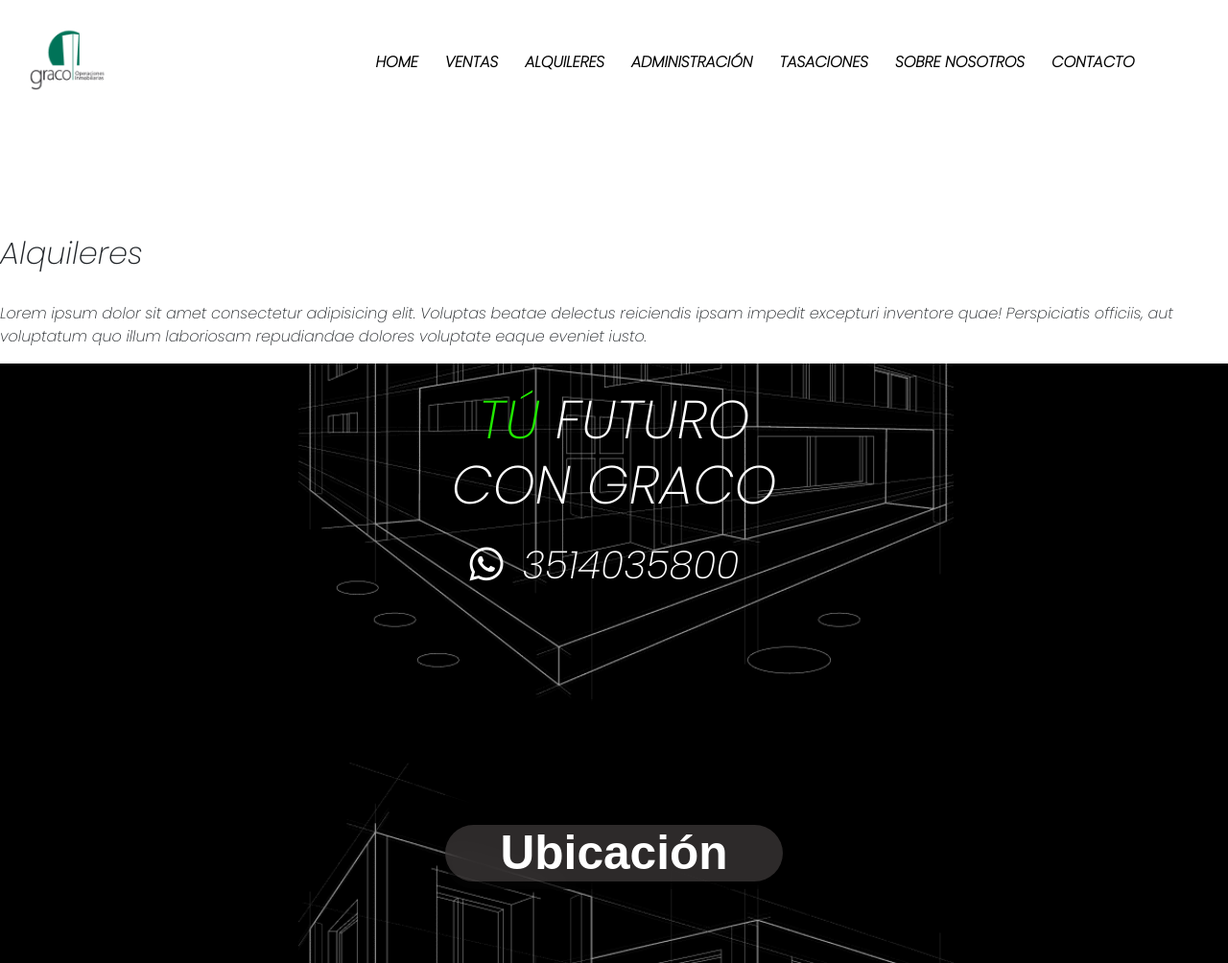
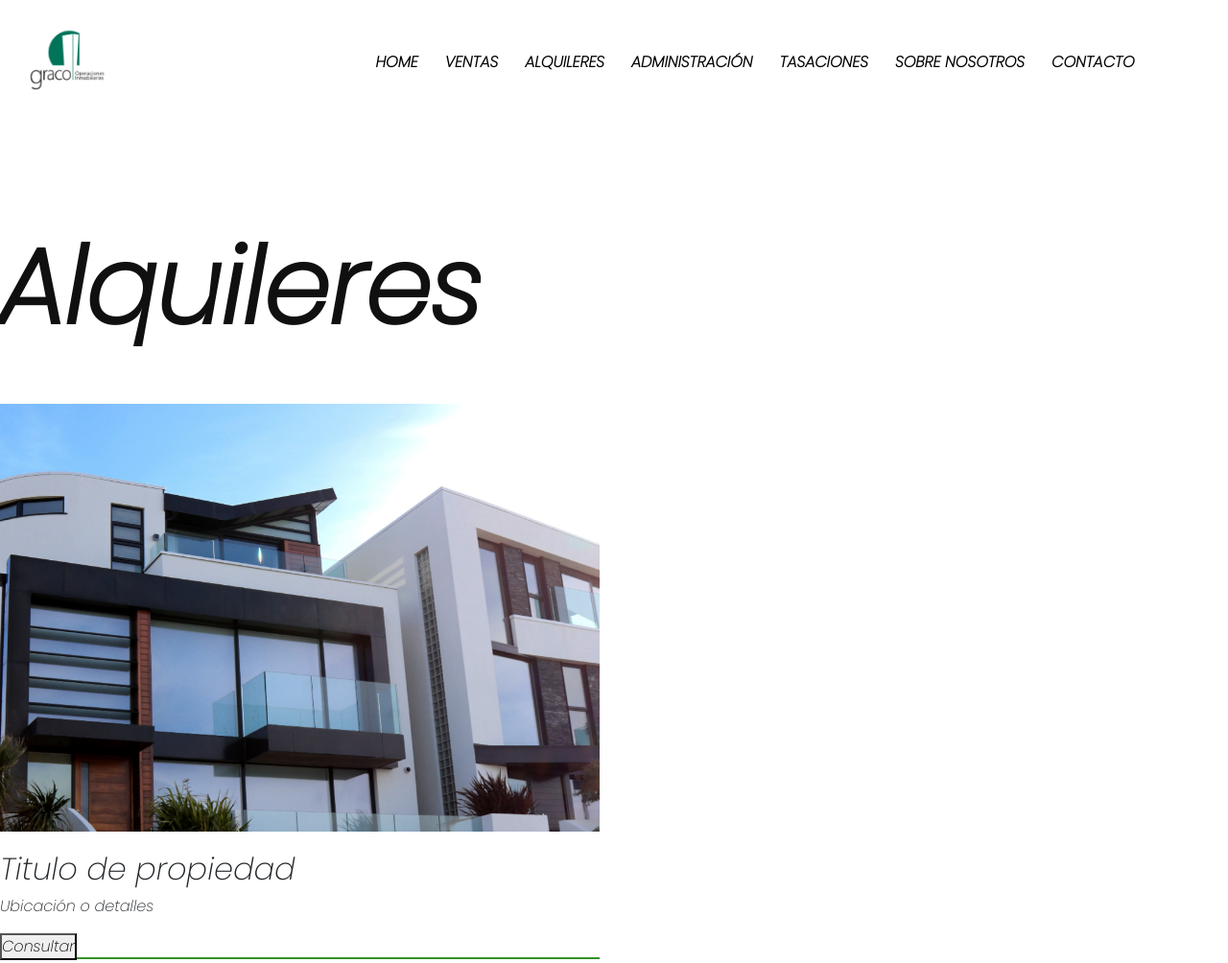
Before and after one commit to Nahucortijo/entrega-github, a plain HTML site: page secciones/alquileres.html in a window 1280 px wide. Shown: the top 1004 px of the page at 96% size. Drawn offline with nearby package versions, Linux system fonts and the light colour scheme; files whose address does not match are found by name; a web font is replaced by a local one.

Commit message:
alquileres

```diff
--- a/scss/_alquileres.scss
+++ b/scss/_alquileres.scss
@@ -0,0 +1,59 @@
+.contenedoralquileres {
+	width: 100%;
+	max-width: 1400px;
+	margin: 0 auto;
+	.caja-alquiler {
+		.item-alquiler {
+			border-bottom: 2px solid #349226;
+			padding-bottom: 20px;
+			h2 {
+				padding-top: 20px;
+			}
+			.imagen-alquiler {
+				overflow: hidden;
+				height: 80%;
+			}
+			img {
+				object-fit: cover;
+				width: 100%;
+				height: 100%;
+				transition: all 0.5s;
+				&:hover {
+					transform: scale(1.15);
+				}
+			}
+		}
+		img {
+			position: relative;
+			overflow: hidden;
+			margin-bottom: 20px;
+		}
+	}
+}
+.tituloalquileres {
+	margin-bottom: 60px;
+	div {
+		position: relative;
+		overflow: hidden;
+		margin-right: 25px;
+		height: 116px;
+		span {
+			font-weight: 800;
+			font-size: 110px;
+			line-height: 110px;
+			color: $color_2;
+			letter-spacing: -0.05em;
+			font-family: "Poppins", sans-serif;
+			left: -2px;
+			position: relative;
+			top: 100%;
+			animation: show 0.5s forwards linear;
+		}
+	}
+}
+.caja-alquiler {
+	display: grid;
+	grid-template-columns: repeat(2, 1fr);
+	grid-gap: 90px 30px;
+	margin-bottom: 150px;
+}
--- a/secciones/alquileres.html
+++ b/secciones/alquileres.html
@@ -65,20 +65,51 @@
      </header>
     <!--aca termina va el nav-->
   <!--aca empieza alquileres-->
-  <section>
-    <main class="Alquileres">
-        <div class="contenedor">
-            <h2 class="titulo">Alquileres</h2>
-            <div class="galeria-port">
-                 <div class="hover-galeria">
-                    <img src="" alt="">
-                    <p>Lorem ipsum dolor sit amet consectetur adipisicing elit.
-                     Voluptas beatae delectus reiciendis ipsam impedit excepturi inventore quae! Perspiciatis officiis,
-                    aut voluptatum quo illum laboriosam repudiandae dolores voluptate eaque eveniet iusto.</p>
-                 </div>
+  <section class="contenedoralquileres">
+    <div class="tituloalquileres">
+        <div>
+            <span style="animation-delay: 0.5s;">A</span>
+            <span style="animation-delay: 0.53s;">l</span>
+            <span style="animation-delay: 0.56s;">q</span>
+            <span style="animation-delay: 0.59s;">u</span>
+            <span style="animation-delay: 0.62s;">i</span>
+            <span style="animation-delay: 0.65s;">l</span>
+            <span style="animation-delay: 0.68s;">e</span>
+            <span style="animation-delay: 0.71s;">r</span>
+            <span style="animation-delay: 0.74s;">e</span>
+            <span style="animation-delay: 0.87s;">s</span>
+        </div>
+    </div>
+    <div class="caja-alquiler">
+            <div class="item-alquiler">
+                <div class="imagen-alquiler">
+                    <img src="../img/imagen-2.jpg" alt="">
+                </div>
+                <h2>Titulo de propiedad</h2>
+                <p>Ubicación o detalles</p>
+                <button class="boton-alquiler">Consultar</button>
             </div>
+    </div>
+    <div class="caja-alquiler">
+        <div class="item-alquiler">
+            <div class="imagen-alquiler">
+                <img src="../img/imagen-2.jpg" alt="">
+            </div>
+            <h2>Titulo de propiedad</h2>
+            <p>Ubicación o detalles</p>
+            <button class="boton-alquiler">Consultar</button>
         </div>
-    </main>
+    </div>
+    <div class="caja-alquiler">
+        <div class="item-alquiler">
+            <div class="imagen-alquiler">
+                <img src="../img/imagen-2.jpg" alt="">
+            </div>
+            <h2>Titulo de propiedad</h2>
+            <p>Ubicación o detalles</p>
+            <button class="boton-alquiler">Consultar</button>
+        </div>
+    </div>
 </section>
   <!--aca termina alquileres-->
 
--- a/style.scss
+++ b/style.scss
@@ -3,6 +3,7 @@
 @import "scss/tasasiones";
 @import "scss/contacto";
 @import "scss/sobrenosotros";
+@import "scss/alquileres";
 
 *{
     margin: 0;
```
Also changed, not shown: secciones/contacto.html (+2 -2 lines), style.css, 1 other file.
